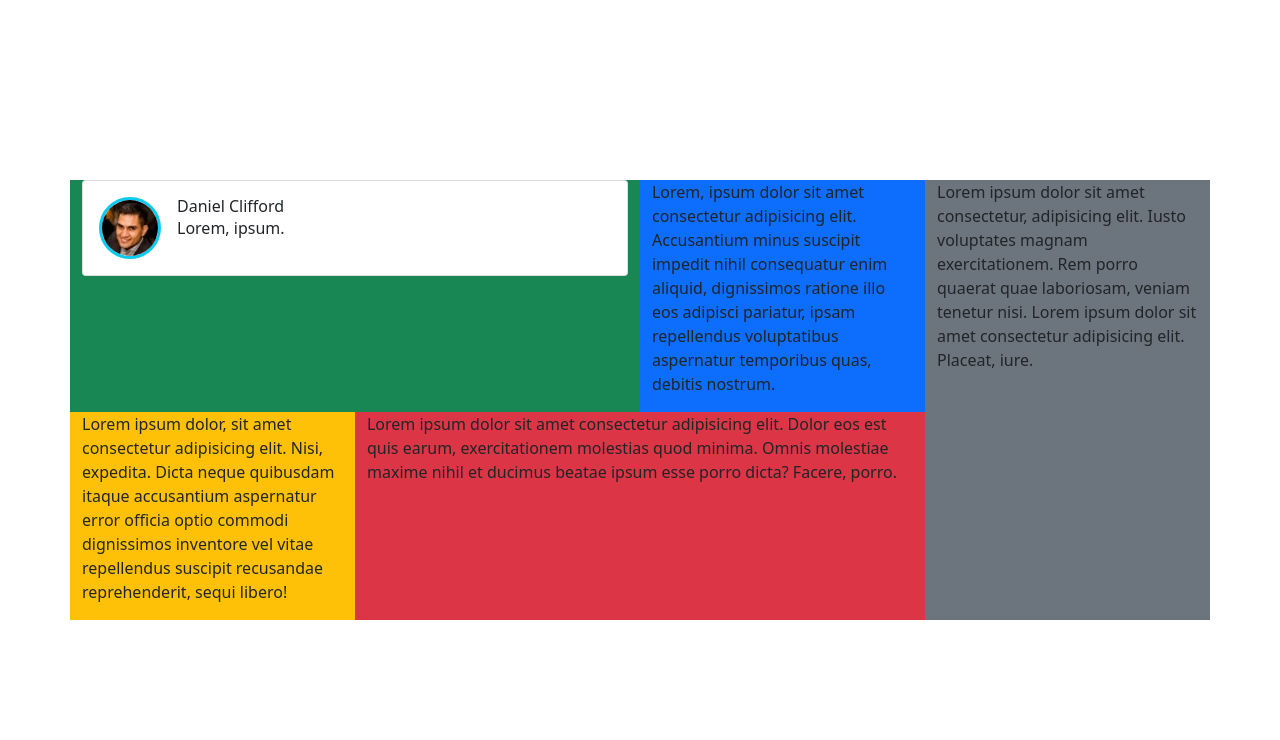
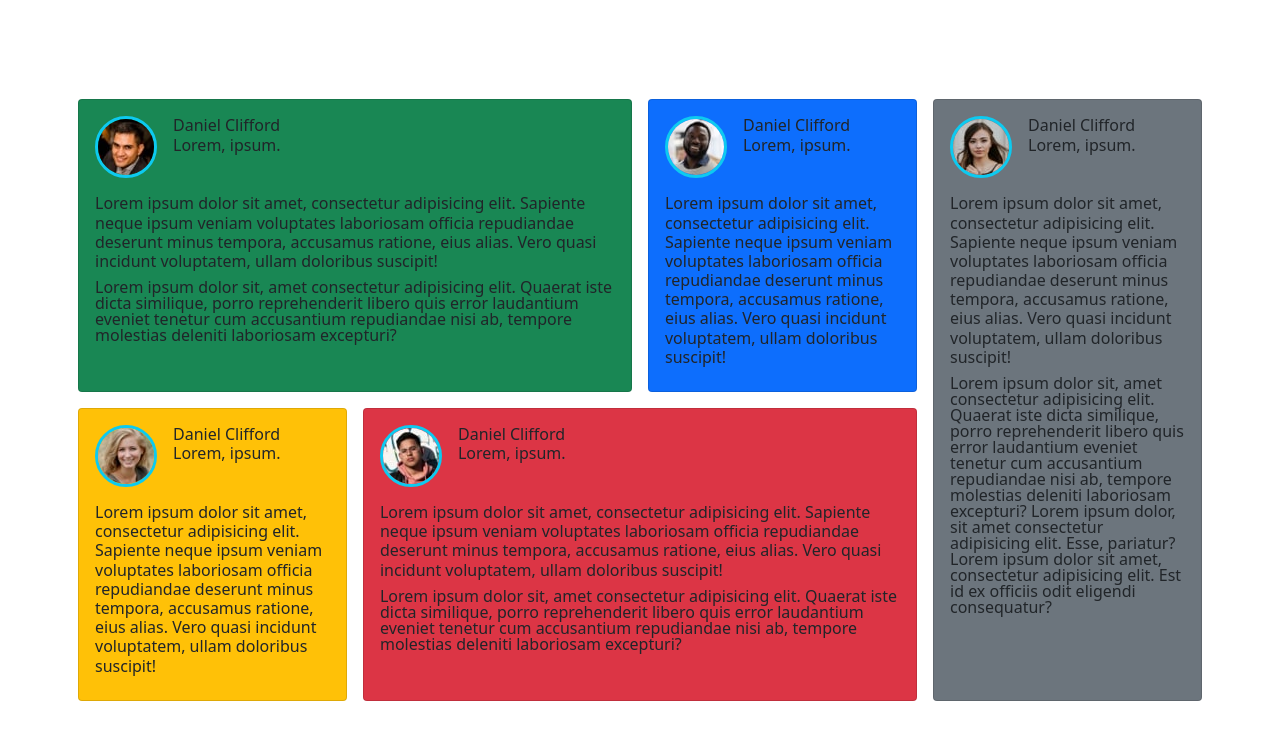
Before and after one commit to Ovono10/Primer-ejercicio-Bootstrap, a plain HTML site: page index.html in a window 1280 px wide. Drawn offline with nearby package versions, Linux system fonts and the light colour scheme.

Commit message:
Añadido tipografía, espaciado, margen y padding

```diff
--- a/index.html
+++ b/index.html
@@ -26,56 +26,162 @@
         <!-- Columna izquierda -->
         <article class="col-12 col-lg-9">
           <section class="row">
-            <article class="col-12 col-lg-8 bg-success">
-              <div class="card">
+            <article class="col-12 col-lg-8 p-2">
+              <div class="card h-100 bg-success">
                 <div class="card-body">
-                  <div class="d-flex">
+                  <div class="d-flex mb-3">
                     <img
                       src="./images/image-daniel.jpg"
                       alt=""
                       class="border border-info border-3 rounded-circle"
                     />
                     <div class="ps-3">
-                      <h6 class="m-0">Daniel Clifford</h6>
-                      <p class="m-0">Lorem, ipsum.</p>
+                      <h6 class="m-0 h6">Daniel Clifford</h6>
+                      <p class="m-0 h6">Lorem, ipsum.</p>
                     </div>
+                  </div>
+                  <div>
+                    <p class="h6">
+                      Lorem ipsum dolor sit amet, consectetur adipisicing elit.
+                      Sapiente neque ipsum veniam voluptates laboriosam officia
+                      repudiandae deserunt minus tempora, accusamus ratione,
+                      eius alias. Vero quasi incidunt voluptatem, ullam
+                      doloribus suscipit!
+                    </p>
+                    <p class="fs-6 lh-1">
+                      Lorem ipsum dolor sit, amet consectetur adipisicing elit.
+                      Quaerat iste dicta similique, porro reprehenderit libero
+                      quis error laudantium eveniet tenetur cum accusantium
+                      repudiandae nisi ab, tempore molestias deleniti laboriosam
+                      excepturi?
+                    </p>
                   </div>
                 </div>
               </div>
             </article>
-            <article class="col-12 col-lg-4 bg-primary">
-              <p>
-                Lorem, ipsum dolor sit amet consectetur adipisicing elit.
-                Accusantium minus suscipit impedit nihil consequatur enim
-                aliquid, dignissimos ratione illo eos adipisci pariatur, ipsam
-                repellendus voluptatibus aspernatur temporibus quas, debitis
-                nostrum.
-              </p>
+            <article class="col-12 col-lg-4 p-2">
+              <div class="card h-100 bg-primary">
+                <div class="card-body">
+                  <div class="d-flex mb-3">
+                    <img
+                      src="./images/image-jonathan.jpg"
+                      alt=""
+                      class="border border-info border-3 rounded-circle"
+                    />
+                    <div class="ps-3">
+                      <h6 class="m-0 h6">Daniel Clifford</h6>
+                      <p class="m-0 h6">Lorem, ipsum.</p>
+                    </div>
+                  </div>
+                  <div>
+                    <p class="h6">
+                      Lorem ipsum dolor sit amet, consectetur adipisicing elit.
+                      Sapiente neque ipsum veniam voluptates laboriosam officia
+                      repudiandae deserunt minus tempora, accusamus ratione,
+                      eius alias. Vero quasi incidunt voluptatem, ullam
+                      doloribus suscipit!
+                    </p>
+                  </div>
+                </div>
+              </div>
             </article>
-            <article class="col-12 col-lg-4 bg-warning">
-              <p>
-                Lorem ipsum dolor, sit amet consectetur adipisicing elit. Nisi,
-                expedita. Dicta neque quibusdam itaque accusantium aspernatur
-                error officia optio commodi dignissimos inventore vel vitae
-                repellendus suscipit recusandae reprehenderit, sequi libero!
-              </p>
+            <article class="col-12 col-lg-4 p-2">
+              <div class="card h-100 bg-warning">
+                <div class="card-body">
+                  <div class="d-flex mb-3">
+                    <img
+                      src="./images/image-jeanette.jpg"
+                      alt=""
+                      class="border border-info border-3 rounded-circle"
+                    />
+                    <div class="ps-3">
+                      <h6 class="m-0 h6">Daniel Clifford</h6>
+                      <p class="m-0 h6">Lorem, ipsum.</p>
+                    </div>
+                  </div>
+                  <div>
+                    <p class="h6">
+                      Lorem ipsum dolor sit amet, consectetur adipisicing elit.
+                      Sapiente neque ipsum veniam voluptates laboriosam officia
+                      repudiandae deserunt minus tempora, accusamus ratione,
+                      eius alias. Vero quasi incidunt voluptatem, ullam
+                      doloribus suscipit!
+                    </p>
+                  </div>
+                </div>
+              </div>
             </article>
-            <article class="col-12 col-lg-8 bg-danger">
-              <p>
-                Lorem ipsum dolor sit amet consectetur adipisicing elit. Dolor
-                eos est quis earum, exercitationem molestias quod minima. Omnis
-                molestiae maxime nihil et ducimus beatae ipsum esse porro dicta?
-                Facere, porro.
-              </p>
+            <article class="col-12 col-lg-8 p-2">
+              <div class="card h-100 bg-danger">
+                <div class="card-body">
+                  <div class="d-flex mb-3">
+                    <img
+                      src="./images/image-patrick.jpg"
+                      alt=""
+                      class="border border-info border-3 rounded-circle"
+                    />
+                    <div class="ps-3">
+                      <h6 class="m-0 h6">Daniel Clifford</h6>
+                      <p class="m-0 h6">Lorem, ipsum.</p>
+                    </div>
+                  </div>
+                  <div>
+                    <p class="h6">
+                      Lorem ipsum dolor sit amet, consectetur adipisicing elit.
+                      Sapiente neque ipsum veniam voluptates laboriosam officia
+                      repudiandae deserunt minus tempora, accusamus ratione,
+                      eius alias. Vero quasi incidunt voluptatem, ullam
+                      doloribus suscipit!
+                    </p>
+                    <p class="fs-6 lh-1">
+                      Lorem ipsum dolor sit, amet consectetur adipisicing elit.
+                      Quaerat iste dicta similique, porro reprehenderit libero
+                      quis error laudantium eveniet tenetur cum accusantium
+                      repudiandae nisi ab, tempore molestias deleniti laboriosam
+                      excepturi?
+                    </p>
+                  </div>
+                </div>
+              </div>
             </article>
           </section>
         </article>
         <!-- columna derecha -->
-        <article class="col-12 col-lg-3 bg-secondary">
-          Lorem ipsum dolor sit amet consectetur, adipisicing elit. Iusto
-          voluptates magnam exercitationem. Rem porro quaerat quae laboriosam,
-          veniam tenetur nisi. Lorem ipsum dolor sit amet consectetur
-          adipisicing elit. Placeat, iure.
+        <article class="col-12 col-lg-3 p-2">
+          <div class="card h-100 bg-secondary">
+            <div class="card-body">
+              <div class="d-flex mb-3">
+                <img
+                  src="./images/image-kira.jpg"
+                  alt=""
+                  class="border border-info border-3 rounded-circle"
+                />
+                <div class="ps-3">
+                  <h6 class="m-0 h6">Daniel Clifford</h6>
+                  <p class="m-0 h6">Lorem, ipsum.</p>
+                </div>
+              </div>
+              <div>
+                <p class="h6">
+                  Lorem ipsum dolor sit amet, consectetur adipisicing elit.
+                  Sapiente neque ipsum veniam voluptates laboriosam officia
+                  repudiandae deserunt minus tempora, accusamus ratione, eius
+                  alias. Vero quasi incidunt voluptatem, ullam doloribus
+                  suscipit!
+                </p>
+                <p class="fs-6 lh-1">
+                  Lorem ipsum dolor sit, amet consectetur adipisicing elit.
+                  Quaerat iste dicta similique, porro reprehenderit libero quis
+                  error laudantium eveniet tenetur cum accusantium repudiandae
+                  nisi ab, tempore molestias deleniti laboriosam excepturi?
+                  Lorem ipsum dolor, sit amet consectetur adipisicing elit.
+                  Esse, pariatur?Lorem ipsum dolor sit amet, consectetur
+                  adipisicing elit. Est id ex officiis odit eligendi
+                  consequatur?
+                </p>
+              </div>
+            </div>
+          </div>
         </article>
       </section>
     </main>
```
